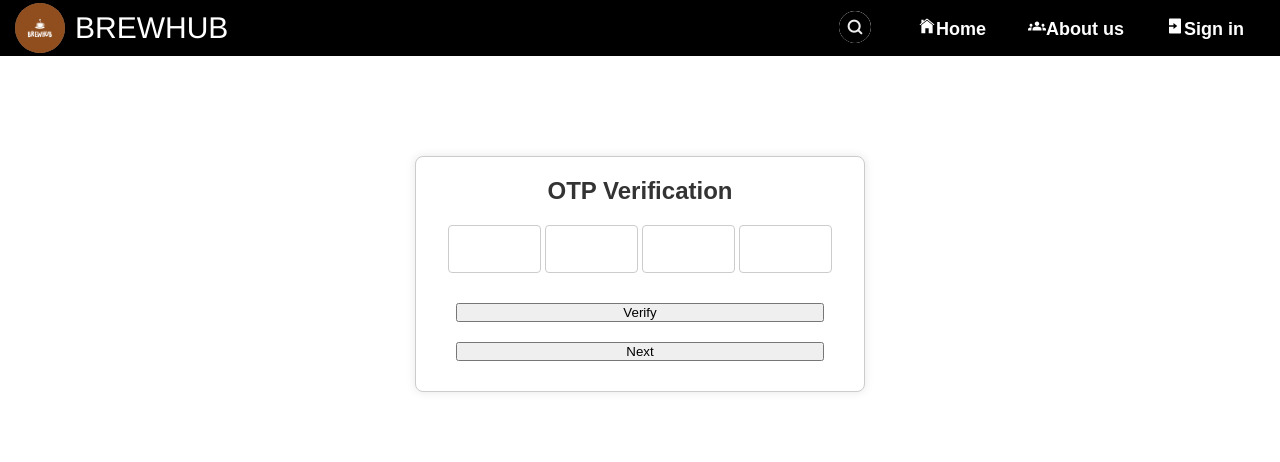
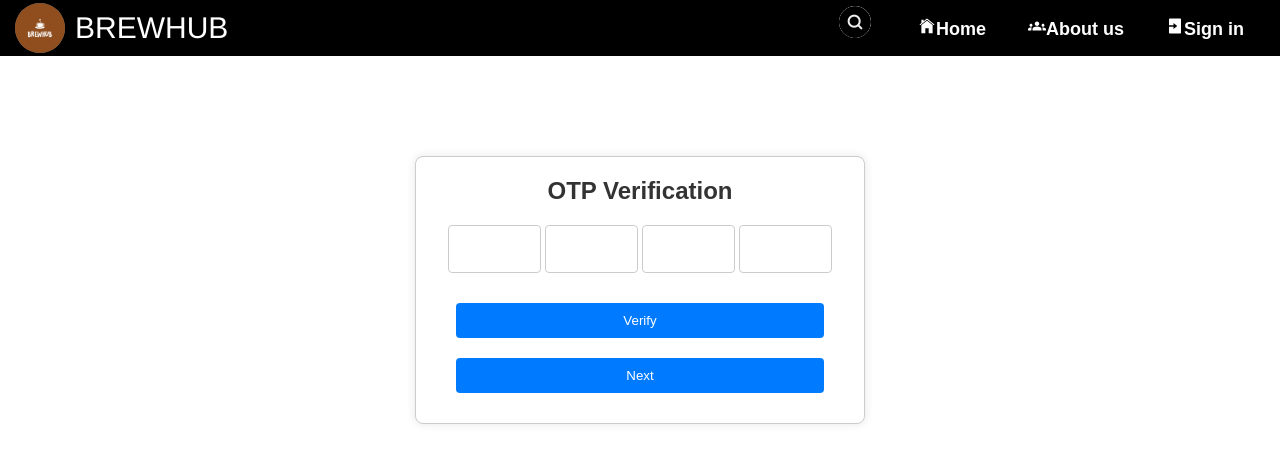
Before and after one commit to KrisSolanki/Brewhub_final_year_project, a React (Create React App) app in the folder frontend/: page /otp in a window 1280 px wide. Shown: the top 462 px of the page. Built offline with nearby package versions, Linux system fonts and the light colour scheme; no server answers.

Commit message:
fixed otp page design added category , status name done

```diff
--- a/frontend/src/Components/Auth/Login/Login.css
+++ b/frontend/src/Components/Auth/Login/Login.css
@@ -13,7 +13,7 @@
    }
 
    /* Heading styling */
-   h2 {
+   .logintext {
     text-align: center;
     color: #333;
    }
--- a/frontend/src/Components/Auth/Login/Login.js
+++ b/frontend/src/Components/Auth/Login/Login.js
@@ -60,7 +60,7 @@ const Login = ({ onNext }) => {
 
 return (
   <div className='loginForm'>
-     <h2>Login</h2>
+     <h2 className='logintext'>Login</h2>
      <form onSubmit={loginUser}>
        <label>
          Mobile Number:
--- a/frontend/src/Components/Auth/OTP/OTP.css
+++ b/frontend/src/Components/Auth/OTP/OTP.css
@@ -19,10 +19,31 @@
     padding: 6px 10px;
     font-size: 30px;
     text-align: center;
+
 }
 .custom-label{
     align-items: center;
 }
 
-button{width: 90%;
-margin: 10px auto;}
+.buttonverify,.buttonnext{
+    width: 90%;
+    margin: 10px auto;
+    background-color: #007bff;
+    color: #fff;
+    padding: 10px;
+    border: none;
+    border-radius: 4px;
+    cursor: pointer;
+    transition: background-color 0.3s ease;
+}
+
+.buttonverify:hover{
+    background-color: #0056b3;
+}
+.buttonnext:hover{
+    background-color: #0056b3;
+}
+.OTPtext{
+    text-align: center;
+    color: #333;
+}
--- a/frontend/src/Components/Auth/OTP/OTP.js
+++ b/frontend/src/Components/Auth/OTP/OTP.js
@@ -48,7 +48,7 @@ const OTP = () => {
 
   return (
     <div className="OTP">
-      <h2>OTP Verification</h2>
+      <h2 className="OTPtext">OTP Verification</h2>
       <form>
         {/* <div className="otpWrapper"> */}
         <div className="otpDigit">
@@ -67,11 +67,11 @@ const OTP = () => {
           ))}
         </div>
 
-        <button type="button" onClick={handleVerify}>
+        <button type="button" className="buttonverify" onClick={handleVerify}>
           Verify
         </button>
 
-        <button type="button" onClick={() => navigate("/home")}>
+        <button type="button" className="buttonnext" onClick={() => navigate("/")}>
           Next
         </button>
       </form>
--- a/frontend/src/Components/CafeList/CafeList.css
+++ b/frontend/src/Components/CafeList/CafeList.css
@@ -26,6 +26,14 @@
 .title {
     padding: 7px 0px 4px 0px;
     font-size: 14px;
+}
+.cafenametext{
+    text-align: center;
+}
+.desc p{
+    font-family: sans-serif,Arial, Helvetica;
+    color: #484e58;
+
 }
 .desc{
 
--- a/frontend/src/Components/CafeList/CafeList.js
+++ b/frontend/src/Components/CafeList/CafeList.js
@@ -47,7 +47,7 @@ const CafeList = () => {
               </div>
               <div className="details">
                 <div className="title">
-              <h2>{cafe.CafeName}</h2>
+              <h2 className='cafenametext'>{cafe.CafeName}</h2>
 
                 </div>
               <div className="desc">
--- a/frontend/src/Components/Menu/Menu.js
+++ b/frontend/src/Components/Menu/Menu.js
@@ -47,7 +47,7 @@ const Menu = ({ data }) => {
         navigate('/cart');
     };
 
-    // Group items by category
+    // Group
     const groupedItems = data.reduce((acc, item) => {
         const key = item.category.CategoryName;
         if (!acc[key]) {
@@ -88,8 +88,8 @@ const Menu = ({ data }) => {
             </div>
             <div className="container-item">
                 {Object.entries(groupedItems).map(([categoryName, items]) => (
-                    <div key={categoryName}>
-                        <h2>{categoryName}</h2>
+                    <div key={categoryName} className='categoryname'>
+                        <h2 className='categoryname-p'>{categoryName}</h2>
                         {items.map((item) => (
                             <div key={item.ItemID} className='menu-card'>
                                 <div className="grp">
@@ -97,7 +97,7 @@ const Menu = ({ data }) => {
                                         <img src={`http://127.0.0.1:8000/api${item.ItemImage}`} alt="" srcset="" />
                                     </div>
                                     <div className="item-name">
-                                        <h2>{item.ItemName}</h2>
+                                        <h2 className='item-namep'>{item.ItemName}</h2>
                                     </div>
                                     <div className="item-desc">
                                         <p>{item.ItemDescription}</p>
@@ -105,7 +105,7 @@ const Menu = ({ data }) => {
                                 </div>
                                 <div className="grp2">
                                     <div className="item-price">
-                                        <p>Price: {item.ItemPrice}</p>
+                                        <h4 className='item-price'>Price: {item.ItemPrice}</h4>
                                     </div>
                                     <div className="item-add-to-card-btn">
                                         <button className="button" onClick={() => handleAddToCart(item.ItemID)}>
--- a/frontend/src/Components/Menu/MenuList.css
+++ b/frontend/src/Components/Menu/MenuList.css
@@ -69,11 +69,20 @@
 .item-name{
     text-align: left;
     display: flex;
-    max-width: 150px;
+    width: 32%;
+    justify-content: left;
+    align-items: flex-start;
+}
+.item-namep{
+    text-align: top;
+    color: #333;
 }
 
 .item-price{
     text-align: left;
+    color: #333;
+    font-weight: bold;
+    margin-left: 5px;
 }
 
 
@@ -112,6 +121,7 @@
     text-align: center;
     text-decoration: none;
     display: inline-block;
+    width: 100%;
     font-size: 12px;
     margin: 4px 2px;
     cursor: pointer;
@@ -123,13 +133,7 @@
     color: black;
    }
 
-   /* .cafegrp{
-    height: 295px;
-    display: flex;
-    align-items: center;
-    justify-content: center;
-    width: 400px;
-   } */
+
 
    .cafegrp {
     display: flex;
@@ -139,10 +143,7 @@
     width: 100%; /* Adjust the width as needed */
    }
 
-/* .cnamelogo{
-    display: flex;
-    width: 400px;
-} */
+
 
 .cnamelogo {
     display: flex;
@@ -151,7 +152,7 @@
     justify-content: center; /* Center items horizontally */
     width: 100%; /* Adjust the width as needed */
    }
-   .group {
+.group {
     display: flex;
     flex-direction: column; /* Stack items vertically */
     align-items: center; /* Center items horizontally */
@@ -161,11 +162,11 @@
     height: 280px;
    }
 
-   .cafe-desc-p{
+.cafe-desc-p{
     height: 3em;
    }
 
-   .cafe-desc {
+.cafe-desc {
     text-align: left;
     display: -webkit-box;
     -webkit-line-clamp: 1; /* Clamp to 1 line initially */
@@ -178,3 +179,14 @@
     margin-right: auto; /* Center the description */
     transition: height 0.5s ease-in-out; /* Smooth transition for height change */
 }
+
+/* .categoryname{
+    height: 10px;
+} */
+
+.categoryname-p {
+    text-align: center;
+    color: #333;
+    font-weight: bold;
+    margin: 20px 0px 20px 0px;
+}
```
